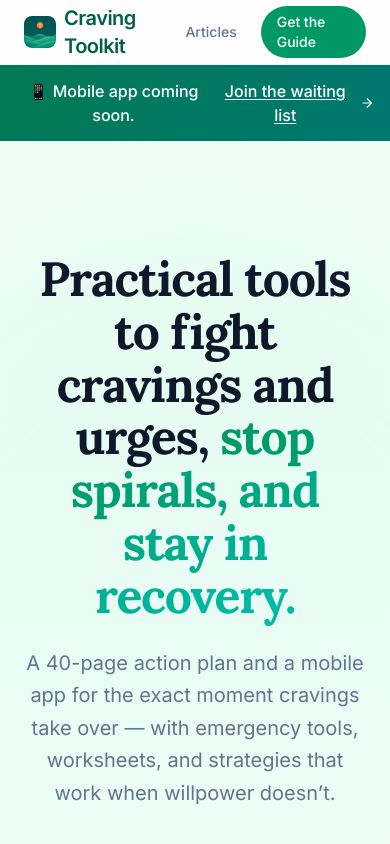
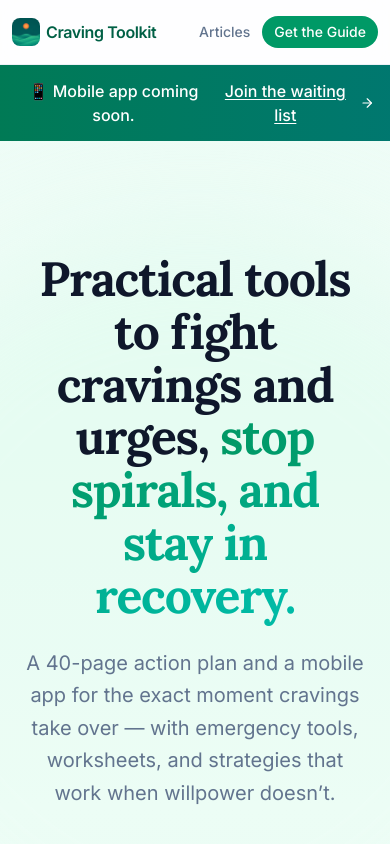
Before and after one commit to JakubHave/craving-toolkit-web, a Next.js app: page / in a window 390 px wide. Shown: the top 844 px of the page. Built offline with nearby package versions, Linux system fonts and the light colour scheme.

Commit message:
responsive design

```diff
--- a/src/app/page.tsx
+++ b/src/app/page.tsx
@@ -76,14 +76,14 @@ export default function LandingPage() {
     <div className="min-h-screen bg-slate-50 text-slate-900 font-sans selection:bg-emerald-200">
       {/* Navigation */}
       <nav className="sticky top-0 z-50 border-b border-slate-200/60 bg-white/80 backdrop-blur-lg">
-        <div className="max-w-5xl mx-auto px-6 h-16 flex items-center justify-between">
-          <Link href="/" className="flex items-center gap-2 font-semibold text-xl tracking-tight text-emerald-800">
-            <Image src="/icon_1024.png" alt="Craving Toolkit logo" width={32} height={32} className="rounded-lg" />
+        <div className="max-w-5xl mx-auto px-3 sm:px-6 h-16 flex items-center justify-between">
+          <Link href="/" className="flex items-center gap-1.5 sm:gap-2 font-semibold text-base sm:text-xl tracking-tight text-emerald-800 shrink-0">
+            <Image src="/icon_1024.png" alt="Craving Toolkit logo" width={32} height={32} className="rounded-lg w-7 h-7 sm:w-8 sm:h-8" />
             Craving Toolkit
           </Link>
-          <div className="flex items-center gap-6">
+          <div className="flex items-center gap-3 sm:gap-6">
             <Link href="/articles" className="text-sm font-medium text-slate-500 hover:text-emerald-700 transition-colors">Articles</Link>
-            <a href="#pricing" className="text-sm font-medium text-white bg-emerald-600 hover:bg-emerald-700 px-4 py-1.5 rounded-full transition-colors">Get the Guide</a>
+            <a href="#pricing" className="text-sm font-medium text-white bg-emerald-600 hover:bg-emerald-700 px-3 sm:px-4 py-1.5 rounded-full transition-colors whitespace-nowrap">Get the Guide</a>
           </div>
         </div>
       </nav>
```
